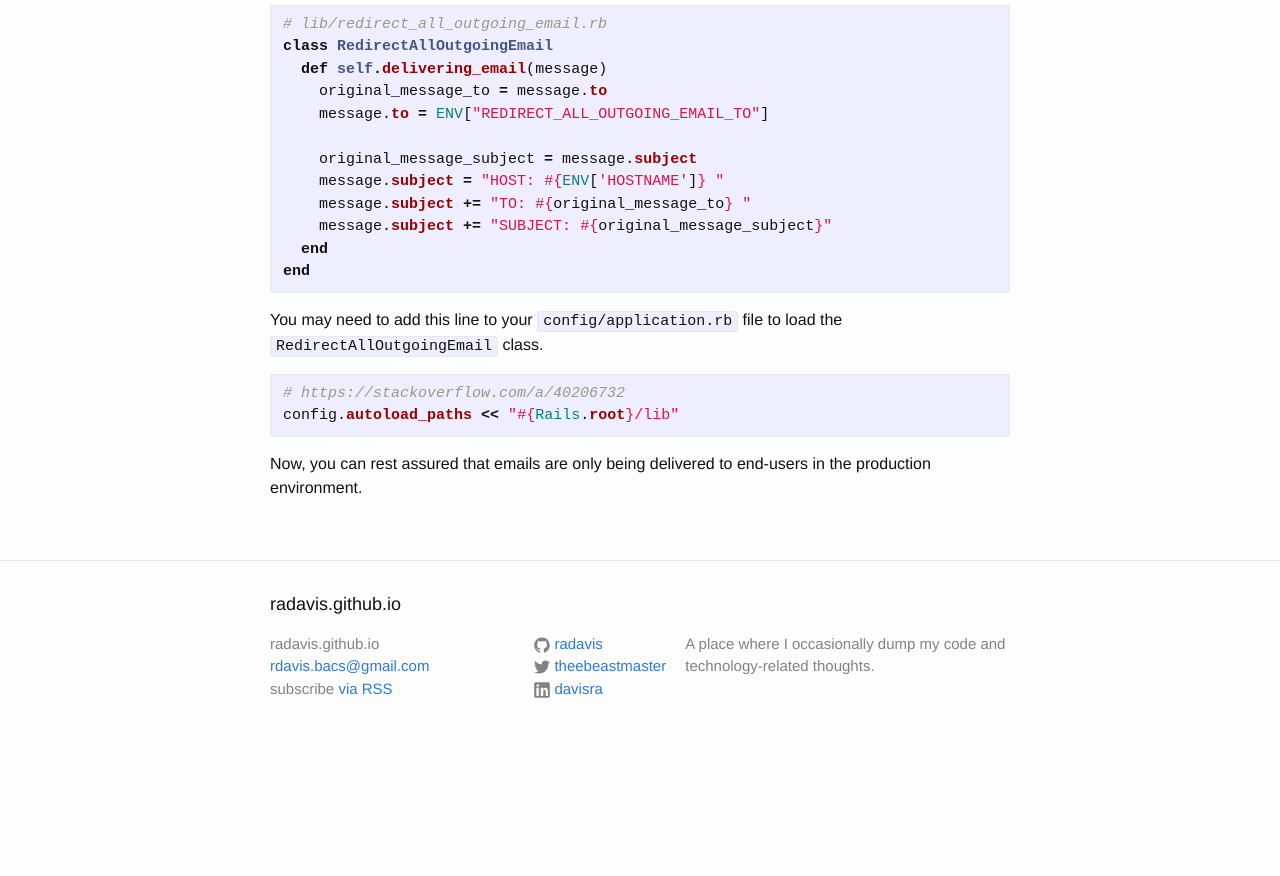
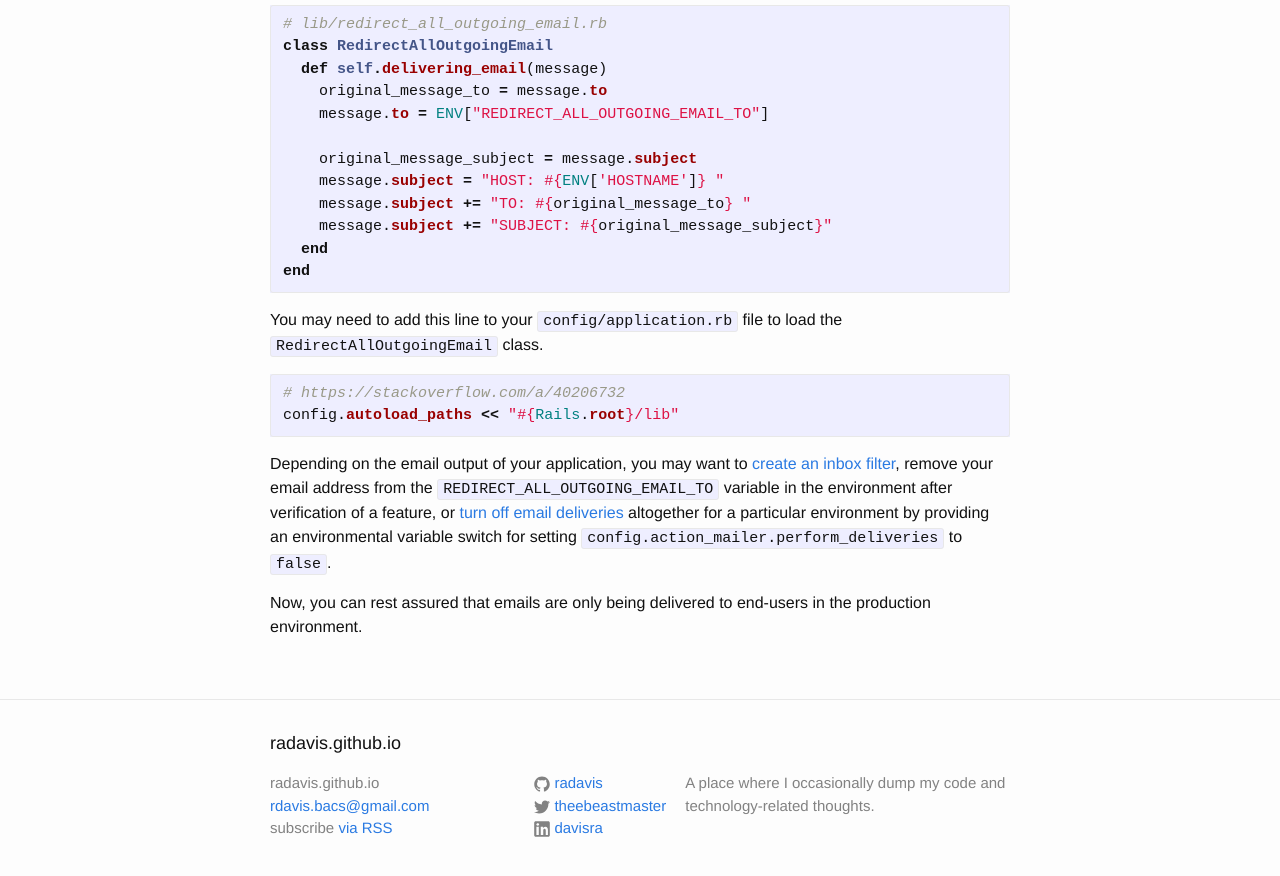
Before and after one commit to radavis/radavis.github.io, a Jekyll site: the page built from _posts/2018-03-05-redirect-emails-in-staging-environments.markdown, in a window 1280 px wide and 900 px high, scrolled down 1028 px. Shown: the top 876 px of the window. Built offline with Jekyll 4.4.1, drawn with Linux system fonts in a browser that asks for light colours; comment, search, counter and statistics services are not loaded; before the commit the page ends 1788 px from its top, so only the background shows below that.

Commit message:
edits to redirecting emails article

````diff
--- a/_posts/2018-03-05-redirect-emails-in-staging-environments.markdown
+++ b/_posts/2018-03-05-redirect-emails-in-staging-environments.markdown
@@ -73,8 +73,17 @@ You may need to add this line to your `config/application.rb` file to load the
 config.autoload_paths << "#{Rails.root}/lib"
 ```
 
+Depending on the email output of your application, you may want to
+[create an inbox filter][3], remove your email address from the
+`REDIRECT_ALL_OUTGOING_EMAIL_TO` variable in the environment after verification
+of a feature, or [turn off email deliveries][4] altogether for a particular
+environment by providing an environmental variable switch for setting
+`config.action_mailer.perform_deliveries` to `false`.
+
 Now, you can rest assured that emails are only being delivered to end-users in
 the production environment.
 
 [1]: http://guides.rubyonrails.org/action_mailer_basics.html#intercepting-emails
 [2]: https://12factor.net/config
+[3]: https://support.google.com/mail/answer/6579?hl=en
+[4]: http://guides.rubyonrails.org/action_mailer_basics.html#action-mailer-configuration
````
